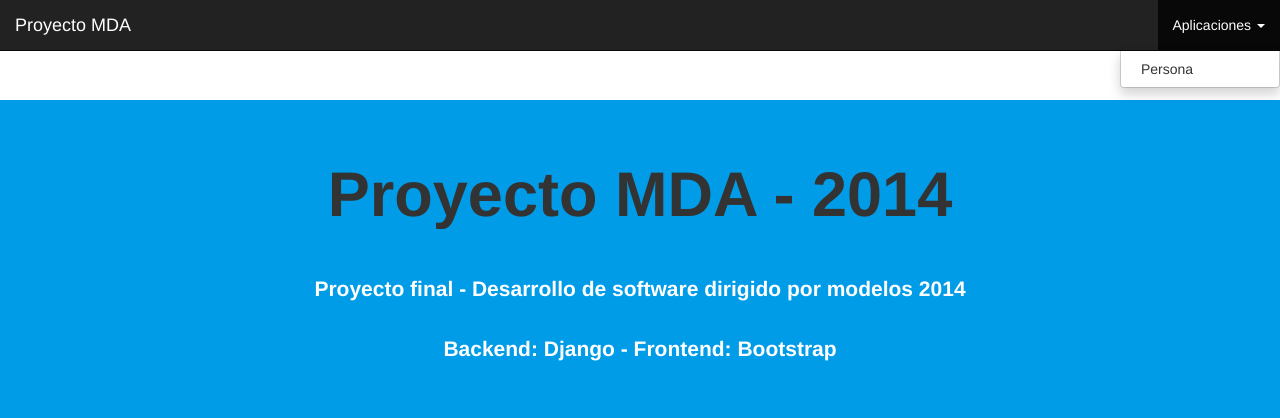
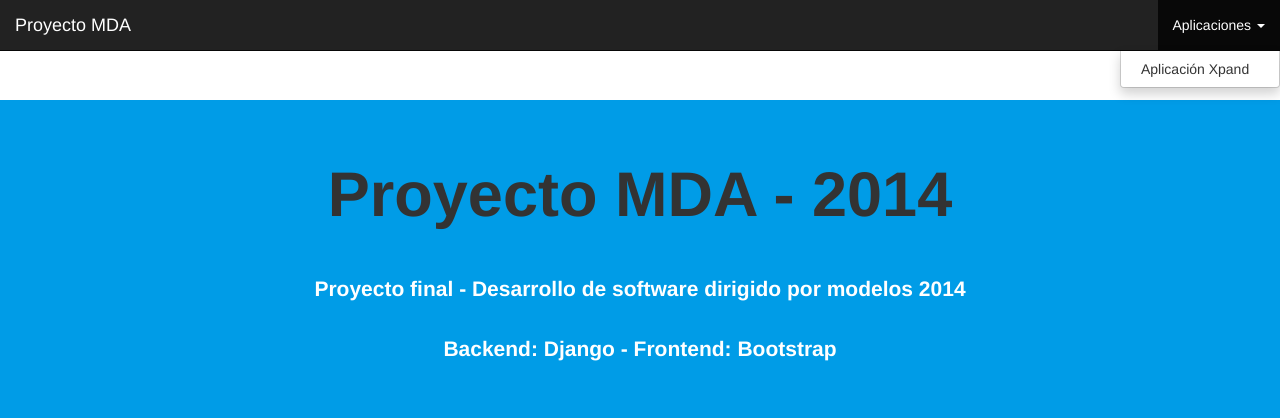
Before and after one commit to caballerojavier13/django-xpand, a Django app: page / in a window 1280 px wide, after a click on "Aplicaciones". Shown: the top 418 px of the page. Run offline with Django 3.2, Linux system fonts and the light colour scheme; some libraries are stand-ins or nearby versions.

Commit message:
Generalización de nombre de aplicación en página de inicio

```diff
--- a/django_project/apps/home/templates/home/index.html
+++ b/django_project/apps/home/templates/home/index.html
@@ -17,7 +17,7 @@
 {% endblock titulodesplegable %}
 
 {% block desplegable %}
-<li><a href="/app/">Persona</a></li>
+<li><a href="/app/">Aplicación Xpand</a></li>
 {% endblock desplegable %}
 
 {% block content %}
```
